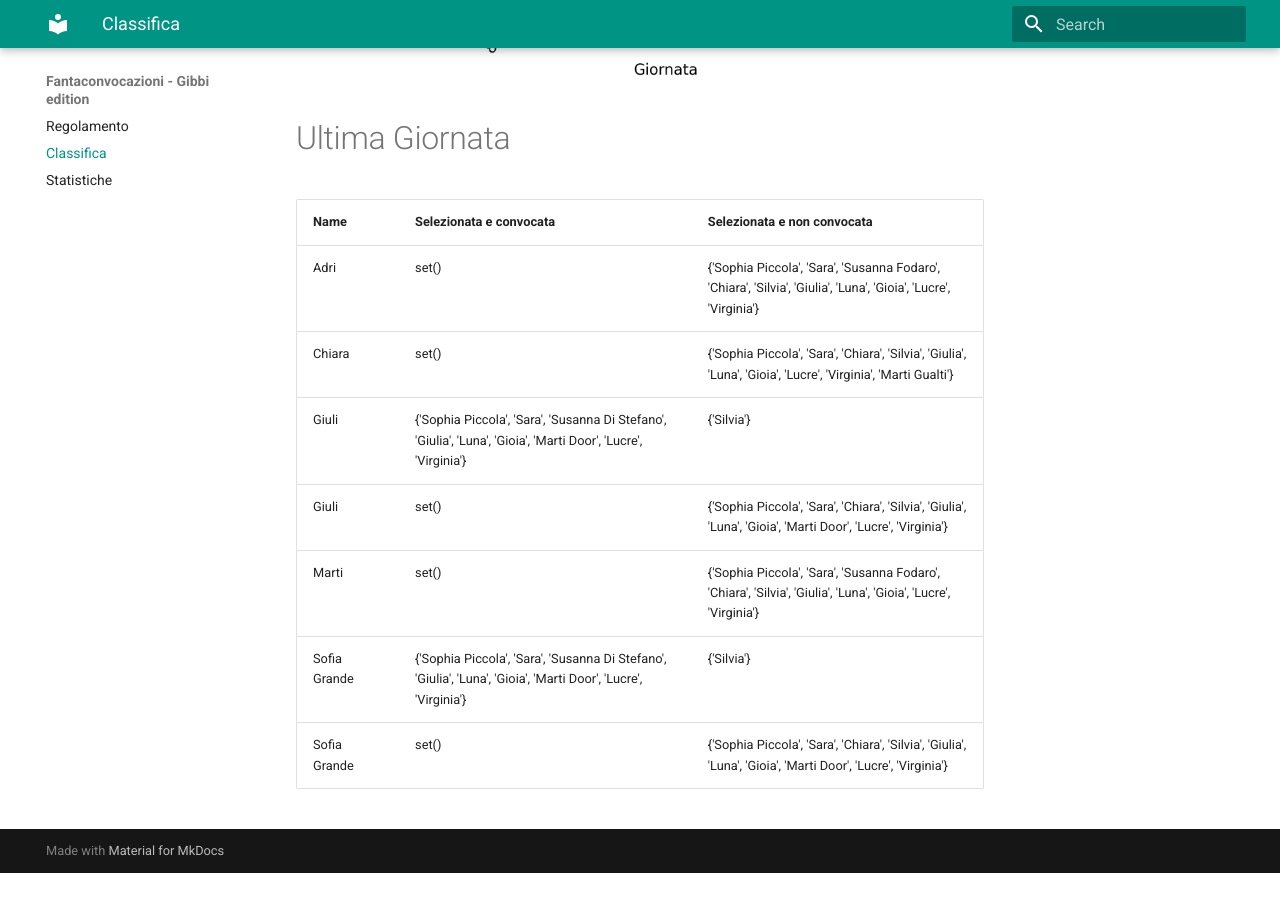
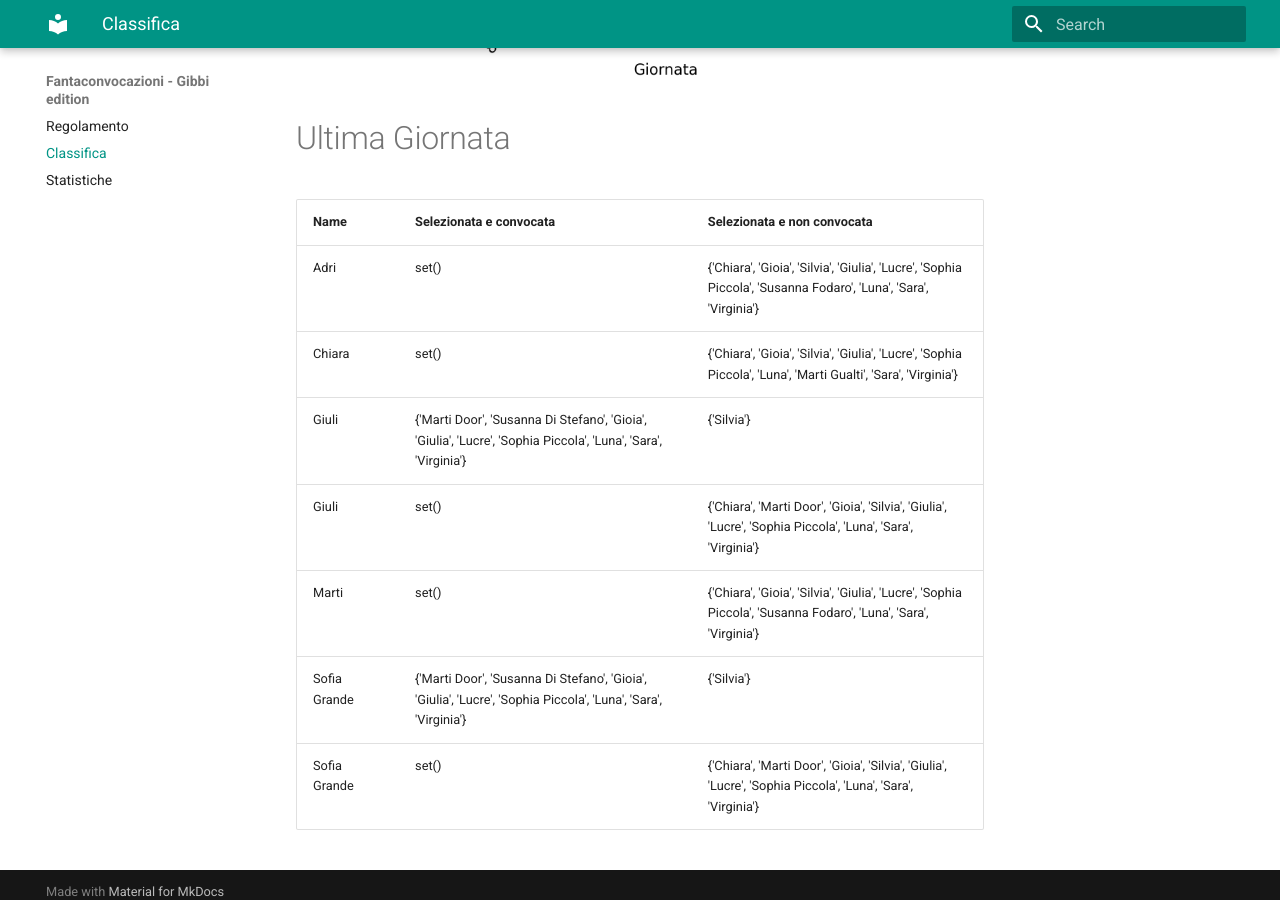
Before and after one commit to martinig94/fantagibbi, an MkDocs documentation site: the page built from docs/Classifica.md, in a window 1280 px wide and 900 px high, scrolled down 1030 px. Built offline with MkDocs 1.6.1 and Material for MkDocs 9.7.7, drawn with Linux system fonts in a browser that asks for light colours; before the commit the page ends 1903 px from its top, so only the background shows below that.

Commit message:
Auto-update from main.py

```diff
--- a/docs/Classifica.md
+++ b/docs/Classifica.md
@@ -18,11 +18,11 @@
 <!-- START_TABLE CORRECT -->
 | Name         | Selezionata e convocata                                                                                        | Selezionata e non convocata                                                                                      |
 |:-------------|:---------------------------------------------------------------------------------------------------------------|:-----------------------------------------------------------------------------------------------------------------|
-| Adri         | set()                                                                                                          | {'Sophia Piccola', 'Sara', 'Susanna Fodaro', 'Chiara', 'Silvia', 'Giulia', 'Luna', 'Gioia', 'Lucre', 'Virginia'} |
-| Chiara       | set()                                                                                                          | {'Sophia Piccola', 'Sara', 'Chiara', 'Silvia', 'Giulia', 'Luna', 'Gioia', 'Lucre', 'Virginia', 'Marti Gualti'}   |
-| Giuli        | {'Sophia Piccola', 'Sara', 'Susanna Di Stefano', 'Giulia', 'Luna', 'Gioia', 'Marti Door', 'Lucre', 'Virginia'} | {'Silvia'}                                                                                                       |
-| Giuli        | set()                                                                                                          | {'Sophia Piccola', 'Sara', 'Chiara', 'Silvia', 'Giulia', 'Luna', 'Gioia', 'Marti Door', 'Lucre', 'Virginia'}     |
-| Marti        | set()                                                                                                          | {'Sophia Piccola', 'Sara', 'Susanna Fodaro', 'Chiara', 'Silvia', 'Giulia', 'Luna', 'Gioia', 'Lucre', 'Virginia'} |
-| Sofia Grande | {'Sophia Piccola', 'Sara', 'Susanna Di Stefano', 'Giulia', 'Luna', 'Gioia', 'Marti Door', 'Lucre', 'Virginia'} | {'Silvia'}                                                                                                       |
-| Sofia Grande | set()                                                                                                          | {'Sophia Piccola', 'Sara', 'Chiara', 'Silvia', 'Giulia', 'Luna', 'Gioia', 'Marti Door', 'Lucre', 'Virginia'}     |
+| Adri         | set()                                                                                                          | {'Chiara', 'Gioia', 'Silvia', 'Giulia', 'Lucre', 'Sophia Piccola', 'Susanna Fodaro', 'Luna', 'Sara', 'Virginia'} |
+| Chiara       | set()                                                                                                          | {'Chiara', 'Gioia', 'Silvia', 'Giulia', 'Lucre', 'Sophia Piccola', 'Luna', 'Marti Gualti', 'Sara', 'Virginia'}   |
+| Giuli        | {'Marti Door', 'Susanna Di Stefano', 'Gioia', 'Giulia', 'Lucre', 'Sophia Piccola', 'Luna', 'Sara', 'Virginia'} | {'Silvia'}                                                                                                       |
+| Giuli        | set()                                                                                                          | {'Chiara', 'Marti Door', 'Gioia', 'Silvia', 'Giulia', 'Lucre', 'Sophia Piccola', 'Luna', 'Sara', 'Virginia'}     |
+| Marti        | set()                                                                                                          | {'Chiara', 'Gioia', 'Silvia', 'Giulia', 'Lucre', 'Sophia Piccola', 'Susanna Fodaro', 'Luna', 'Sara', 'Virginia'} |
+| Sofia Grande | {'Marti Door', 'Susanna Di Stefano', 'Gioia', 'Giulia', 'Lucre', 'Sophia Piccola', 'Luna', 'Sara', 'Virginia'} | {'Silvia'}                                                                                                       |
+| Sofia Grande | set()                                                                                                          | {'Chiara', 'Marti Door', 'Gioia', 'Silvia', 'Giulia', 'Lucre', 'Sophia Piccola', 'Luna', 'Sara', 'Virginia'}     |
 <!-- END_TABLE CORRECT -->
```
